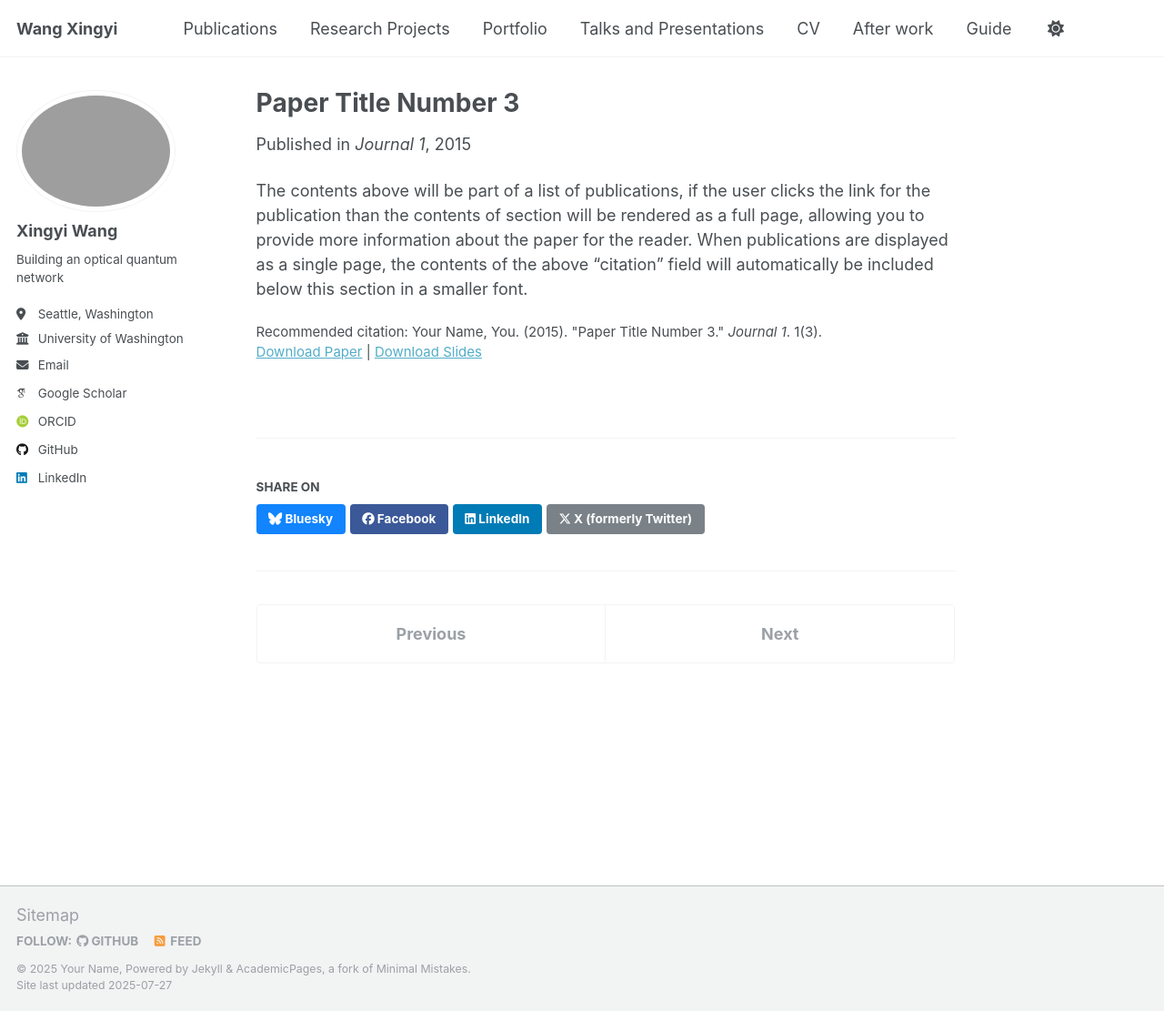
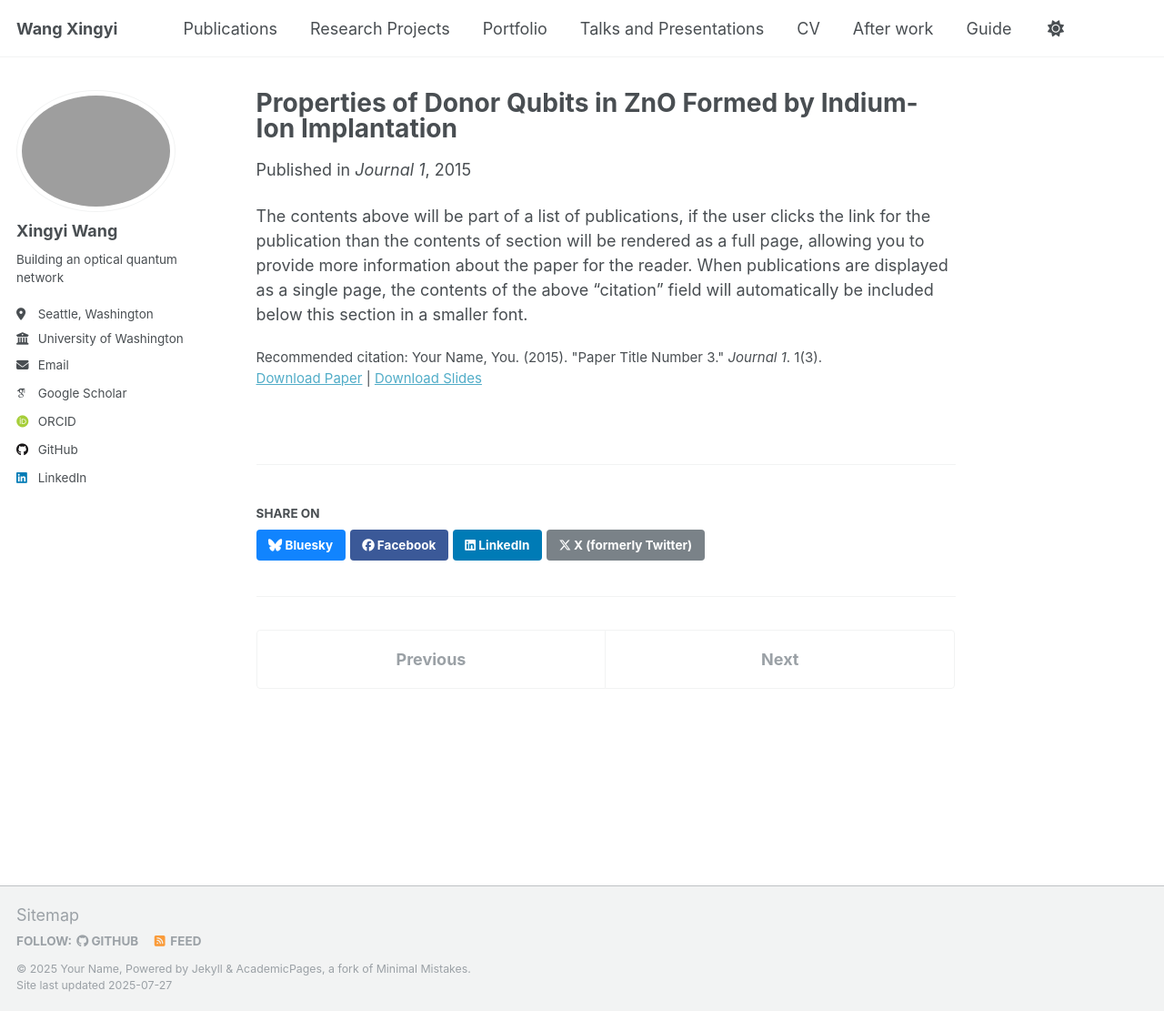
Before and after one commit to Waffelz/Xingyi_Wang, a Jekyll site: the page built from _publications/2015-10-01-paper-title-number-3.md, in a window 1280 px wide and 1111 px high. Shown: the whole window at 91% size. Built offline with Jekyll 4.4.1, drawn with Linux system fonts in a browser that asks for light colours; some web fonts are replaced.

Commit message:
Update 2015-10-01-paper-title-number-3.md

```diff
--- a/_publications/2015-10-01-paper-title-number-3.md
+++ b/_publications/2015-10-01-paper-title-number-3.md
@@ -1,5 +1,5 @@
 ---
-title: "Paper Title Number 3"
+title: "Properties of Donor Qubits in ZnO Formed by Indium-Ion Implantation"
 collection: publications
 category: manuscripts
 permalink: /publication/2015-10-01-paper-title-number-3
```
Also changed, not shown: other parts of _publications/2015-10-01-paper-title-number-3.md (+1 -1 lines).
